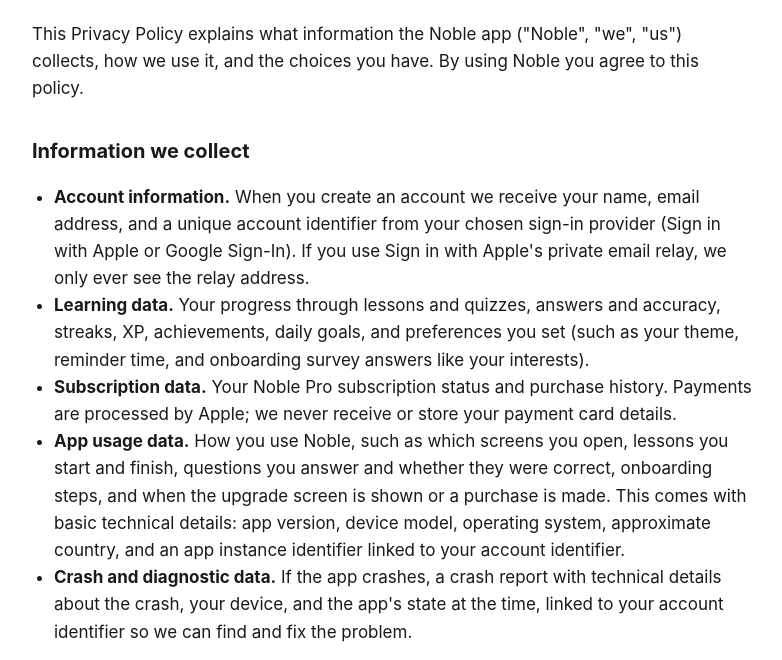
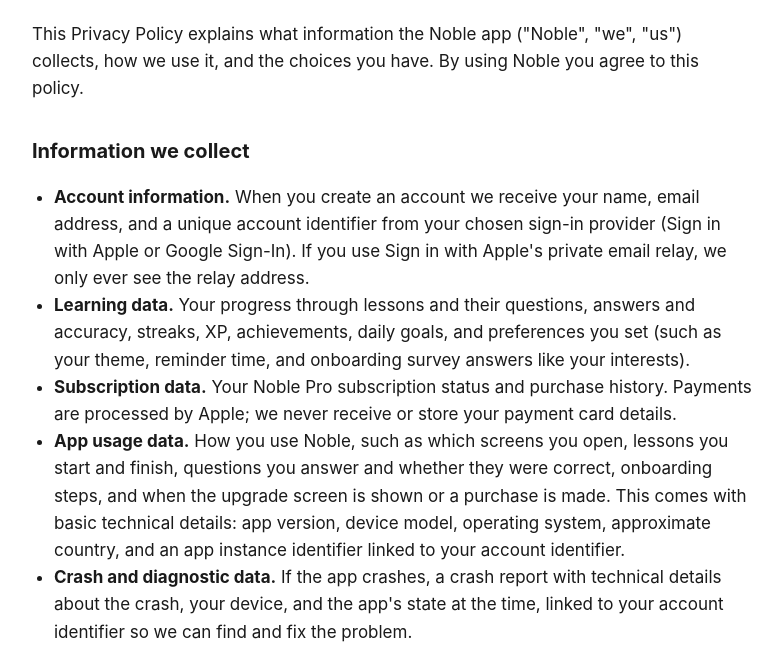
Before and after one commit to Bogdan-Perl/Bogdan-Perl.github.io, a plain HTML site: page Noble/privacy.html in a window 1280 px wide. Shown: the part 135-795 px from the top of the page, without its empty margins (248-1030 px from the left). Drawn offline with Linux system fonts and the light colour scheme.

Commit message:
Noble privacy: 'lessons and their questions' (no 'quiz')
Co-Authored-By: Claude Opus 5.5 <noreply@anthropic.com>

```diff
--- a/Noble/privacy.html
+++ b/Noble/privacy.html
@@ -30,7 +30,7 @@ collects, how we use it, and the choices you have. By using Noble you agree to t
       name, email address, and a unique account identifier from your chosen sign-in
       provider (Sign in with Apple or Google Sign-In). If you use Sign in with Apple's
       private email relay, we only ever see the relay address.</li>
-  <li><strong>Learning data.</strong> Your progress through lessons and quizzes, answers
+  <li><strong>Learning data.</strong> Your progress through lessons and their questions, answers
       and accuracy, streaks, XP, achievements, daily goals, and preferences you set
       (such as your theme, reminder time, and onboarding survey answers like your
       interests).</li>
```
